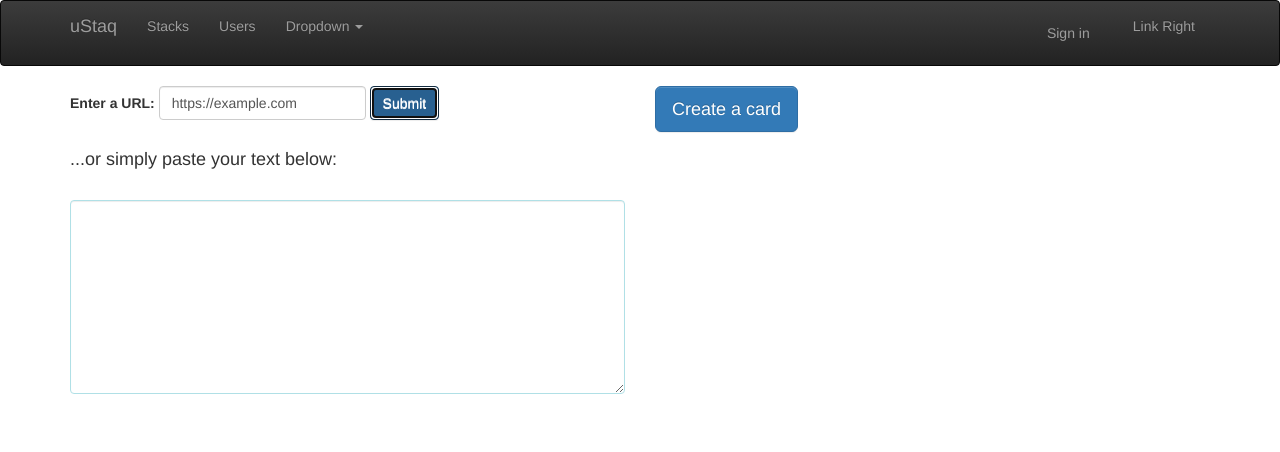
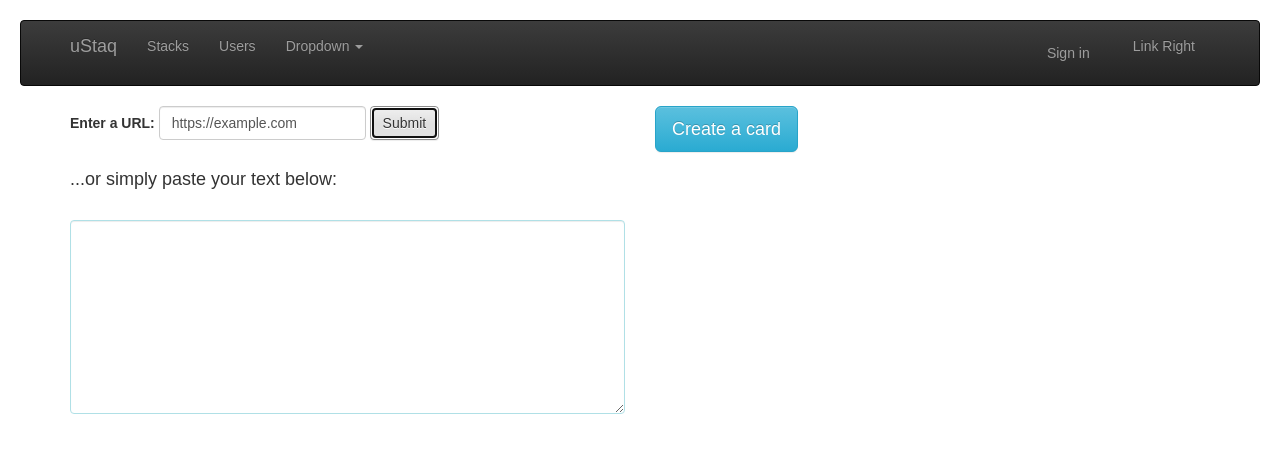
Before and after one commit to quhairfoir/uStaq-client, a React (Create React App) app: page /create in a window 1280 px wide. Both pictures are taken after typing "https://example.com" into the empty fields and a click on the button "Submit". Shown: the top 452 px of the page. Built offline with nearby package versions, Linux system fonts and the light colour scheme.

Commit message:
Cleaning up Card Modal and tree traversal function

```diff
--- a/src/components/CardModal.jsx
+++ b/src/components/CardModal.jsx
@@ -72,22 +72,14 @@ class Example extends React.Component {
   }
 
   render() {
-    // const popover = (
-    //   <Popover id="modal-popover" title="popover">
-    //     very popover. such engagement
-    //   </Popover>
-    // );
-    // const tooltip = <Tooltip id="modal-tooltip">wow.</Tooltip>;
-
-     // this.props.sentences.map(s => s.text).join(' ')
 
     return (
       <div>
-        <Button bsStyle="primary" bsSize="large" onClick={this.handleShow}>
+        <Button bsStyle="info" bsSize="large" onClick={this.handleShow}>
           Create a card
         </Button>
 
-        <Modal show={this.state.show} onHide={this.handleClose}>
+        <Modal bsSize="large" show={this.state.show} onHide={this.handleClose}>
           <Modal.Header closeButton>
             <Modal.Title>Modal heading</Modal.Title>
           </Modal.Header>
--- a/src/components/FormExample.css
+++ b/src/components/FormExample.css
@@ -10,13 +10,13 @@ border: 0.5px solid black;
   background: #f4f4ff;
   border-radius: 4px;
   padding: 20px;
-  font-size: 25px;
+  font-size: 20px;
   line-height: 125%;
   text-align: center;
   transition: all 0.2s;
   word-break: normal;
   margin: 20px auto;
-  width: 300px;
+  width: 600px;
   -webkit-box-shadow: 4px 6px 5px 0px rgba(212,212,212,1);
   -moz-box-shadow: 4px 6px 5px 0px rgba(212,212,212,1);
   box-shadow: 4px 6px 5px 0px rgba(212,212,212,1);
--- a/src/components/UrlInput.jsx
+++ b/src/components/UrlInput.jsx
@@ -766,12 +766,12 @@ class FormExample extends React.Component {
     });
   }
 
-  determineIndicesToHide(startIndex) {
+  determineIndicesToHide(startIndex) { //start index is the index of the word
     let indicesToHide = [];
 
-    let sentence = this.state.sentences[this.state.currentSentence];
-    if ('hoverable' in sentence.tokens[startIndex]) {
-      indicesToHide = this.buildHideSubTree(startIndex)
+    let sentence = this.state.sentences[this.state.currentSentence]; //this is the current sentence whichever one you're on - the function calls itself with diff arguments
+    if ('hoverable' in sentence.tokens[startIndex]) { //the if statement is whether or not to call the function in the first place
+      indicesToHide = this.buildHideSubTree(startIndex) //when you make the call to buildhide tree, this function returns an array, and sets the state
     }
 
     this.setState({
@@ -779,12 +779,12 @@ class FormExample extends React.Component {
     })
   }
 
-  buildHideSubTree(index) {
-    let result = [index];
-
+  buildHideSubTree(index) {  //builds the list of indexes to hide -- returns the indices to hide (gets all the indixies - starts at the starting index - wtv the word is, and looks at all of its children and for each one of the children it calls the function on the child to find that childs children - get its children and for each children get their children - propagates the result back up)
+    let result = [index]; //the first word is many, index 0, result is an array with only 0 in it, then add the children of methods into the array and keep doing this, for each one of methods children you keep doing this
+    //many has one child, method has no child
     let sentence = this.state.sentences[this.state.currentSentence];
     for (let child of sentence.tokens[index].hoverInfo.children) {
-      result = result.concat(this.buildHideSubTree(child));
+      result = result.concat(this.buildHideSubTree(child));                //recursive tree: child is equal to 1 - result, concatenate to the result the result of calling that function to that child
     }
     return result;
   }
@@ -814,7 +814,7 @@ class FormExample extends React.Component {
                     type="Url"
                     placeholder="http://"
                   />{" "}
-                  <Button className="btn btn-primary" type="submit">
+                  <Button className="btn btn-outline-primary" type="submit">
                     Submit{" "}
                   </Button>
                 </FormGroup>
--- a/src/index.js
+++ b/src/index.js
@@ -5,7 +5,6 @@ import "./index.css";
 import App from "./components/App";
 import { BrowserRouter } from "react-router-dom";
 import bootstrap from "bootstrap";
-import "bootstrap/dist/css/bootstrap.min.css";
 
 ReactDOM.render(
   <BrowserRouter>
```
